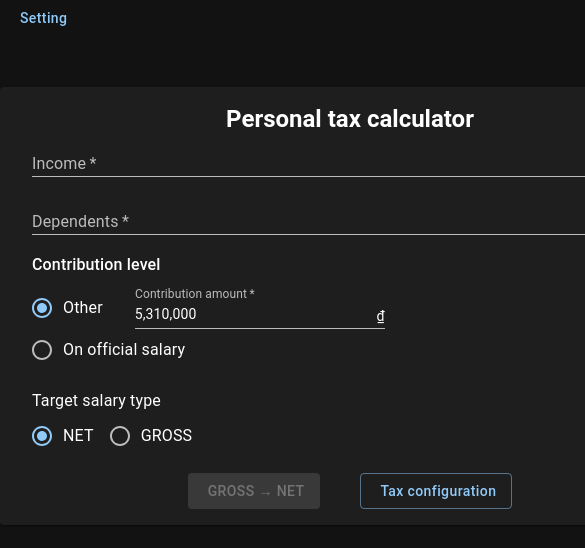
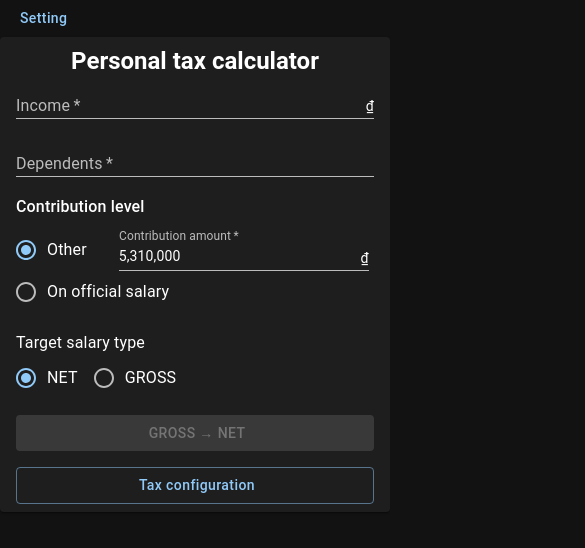
Before and after one commit to hieunm22/tax-calculator, a React (Vite) app: page / in a window 390 px wide. Shown: the top 548 px of the page, 585 px wide, since content can reach past the window. Built offline with nearby package versions, Linux system fonts and the light colour scheme; some icons are missing.

Commit message:
add responsive for other devices

```diff
--- a/src/App.tsx
+++ b/src/App.tsx
@@ -6,6 +6,7 @@ import { AlertProvider } from "./components/AlertProvider"
 import PublicRoute from "./components/PublicRoute"
 import Home from "./pages/Home"
 import useToolkit from "./hooks/useToolkit"
+import "./style/responsive.scss"
 
 String.prototype.format = function (...args: string[]) {
 	return this.toString().replace(/{(\d+)}/g, (match, index) => {
--- a/src/components/AlertProvider/index.tsx
+++ b/src/components/AlertProvider/index.tsx
@@ -27,7 +27,7 @@ export const AlertProvider: React.FC<{ children: React.ReactNode }> = ({ childre
 	}
 
 	const alert: AlertFn = (message, options) =>
-		new Promise<void>((resolve) => {
+		new Promise<void>(resolve => {
 			queueRef.current.push({ message, options, resolve })
 			showNext()
 		})
--- a/src/components/ComboBoxWithLabel/index.tsx
+++ b/src/components/ComboBoxWithLabel/index.tsx
@@ -39,7 +39,7 @@ export const ComboBoxWithLabel = (props: ComboBoxWithLabelProps) => {
 					onBlur={props.blur}
 					onChange={handleChange}
 				>
-					{props.options.map((option) => (
+					{props.options.map(option => (
 						<MenuItem key={option.key} value={option.key} disabled={option.disabled}>
 							{option.icon && (
 								<img className="dropdown-flag" src={option.icon} alt={option.value} />
--- a/src/hooks/useToolkit.ts
+++ b/src/hooks/useToolkit.ts
@@ -3,7 +3,7 @@ import type { ReduxStore } from "../types/Common"
 import type { ReduxState } from "../types/ReduxState"
 
 export default function useToolkit() {
-	const state = useSelector<ReduxStore>((st) => st.home) as ReduxState
+	const state = useSelector<ReduxStore>(st => st.home) as ReduxState
 	const dispatch = useDispatch()
 	return {
 		state,
--- a/src/locales/en.json
+++ b/src/locales/en.json
@@ -36,9 +36,6 @@
 		},
 		"alert": {
 			"title": "Notification"
-		},
-		"answer": {
-			"no-tax": "Your taxable income is negative, no need to pay tax"
 		},
 		"answer-net": {
 			"row-1": "Paid insurance is {0} ₫",
--- a/src/locales/jp.json
+++ b/src/locales/jp.json
@@ -36,9 +36,6 @@
 		},
 		"alert": {
 			"title": "通知"
-		},
-		"answer": {
-			"no-tax": "課税所得 < 0、まだ課税対象外です"
 		},
 		"answer-net": {
 			"row-1": "支払われた保険料は{0} ₫です",
--- a/src/locales/vi.json
+++ b/src/locales/vi.json
@@ -36,9 +36,6 @@
 		},
 		"alert": {
 			"title": "Thông báo"
-		},
-		"answer": {
-			"no-tax": "Thu nhập tính thuế của bạn < 0, chưa đến mức phải nộp thuế"
 		},
 		"answer-net": {
 			"row-1": "Mức bảo hiểm đã đóng là {0}₫",
--- a/src/pages/Home/index.tsx
+++ b/src/pages/Home/index.tsx
@@ -72,7 +72,7 @@ export default function Home() {
 		// prepare data
 		const formNumbers = Object.values(formData)
 			.map(Number)
-			.filter((num) => !isNaN(num))
+			.filter(num => !isNaN(num))
 		const [totalIncome, dependents, contributionAmount] = formNumbers
 
 		// calculate taxable income
@@ -81,11 +81,6 @@ export default function Home() {
 			contributionAmount * taxConfig.insuranceRate -
 			taxConfig.personalDeduction -
 			dependents * taxConfig.dependantsDeduction
-
-		if (taxableIncome <= 0) {
-			await alertPopup(translate("home.answer.no-tax"))
-			return
-		}
 
 		const taxInNet = calcTaxInNet(taxableIncome, taxConfig)
 		const net = totalIncome - contributionAmount * taxConfig.insuranceRate - taxInNet
@@ -102,9 +97,10 @@ ${translate("home.answer-net.row-4").formatWithNumber(net)}`
 		// prepare data
 		const formNumbers = Object.values(formData)
 			.map(Number)
-			.filter((num) => !isNaN(num))
+			.filter(num => !isNaN(num))
 		const [netSalary, dependents, contributionAmount] = formNumbers
 
+		// calculate gross salary
 		const gross = calcGross(netSalary, dependents, contributionAmount, taxConfig)
 		const insuranceAmount = contributionAmount * taxConfig.insuranceRate
 
@@ -160,9 +156,9 @@ ${translate("home.answer-gross.row-3").formatWithNumber(gross)}`
 								<NumberFormatField
 									value={formData.contributionAmount}
 									label="home.contribution-amount.label"
-									placeholder={translate("home.contribution-amount.placeholder").formatWithNumber(
-										taxConfig.minimumInsuranceBase
-									)}
+									placeholder={translate(
+										"home.contribution-amount.placeholder"
+									).formatWithNumber(taxConfig.minimumInsuranceBase)}
 									end="₫"
 									handleUpdate={handleChange("contributionAmount")}
 								/>
@@ -199,7 +195,14 @@ ${translate("home.answer-gross.row-3").formatWithNumber(gross)}`
 				</FormControl>
 			</Box>
 
-			<Box sx={{ display: "flex", justifyContent: "center", gap: 5 }}>
+			<Box
+				sx={{
+					display: "flex",
+					flexDirection: { xs: "column", sm: "row" },
+					justifyContent: "center",
+					gap: 2
+				}}
+			>
 				<TButton
 					startIcon={<i className="fa fa-calculator" />}
 					variant="contained"
--- /dev/null
+++ b/src/style/responsive.scss
@@ -0,0 +1,35 @@
+/* Small Laptop */
+@media (max-width: 1200px) {
+}
+
+/* Tablet landscape */
+@media (max-width: 992px) {
+}
+
+/* Tablet portrait */
+@media (max-width: 768px) {
+	.main-content {
+		border: none;
+		margin: 0 auto;
+		padding: 16px 32px;
+		width: 90%;
+		max-width: 100%;
+		min-width: 0;
+	}
+}
+
+/* Mobile */
+@media (max-width: 480px) {
+	.main-content {
+		border: none;
+		margin: 0 auto;
+		padding: 8px 16px;
+		width: 100%;
+		max-width: 100%;
+		min-width: 0;
+	}
+}
+
+/* Small Mobile (iPhone SE, small Android) */
+@media (max-width: 375px) {
+}
```
Also changed, not shown: src/pages/Home/components.tsx (+6 -2 lines), .prettierrc.json, src/types/Common.ts (line endings or trailing spaces), 1 other file (tests, documents, lock files or other folders).
